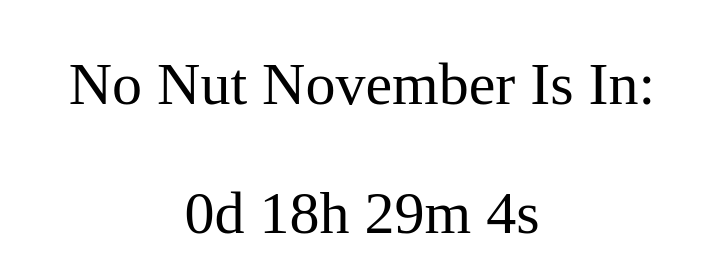
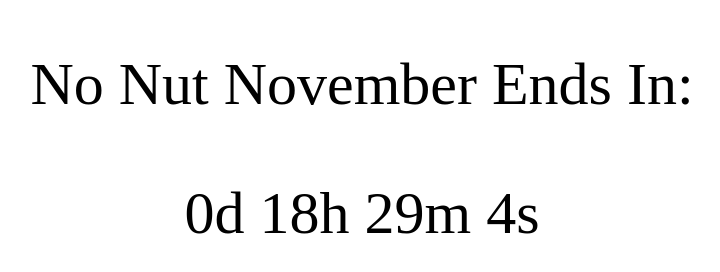
Before and after one commit to theneofan/nonutnovember, a plain HTML site: page index.html in a window 1280 px wide. Shown: the whole page, without its empty margins (278-998 px from the left). Drawn offline with Linux system fonts and the light colour scheme.

Commit message:
Update index.html

```diff
--- a/index.html
+++ b/index.html
@@ -12,7 +12,7 @@ p {
 </head>
 <body>
 
-<p>No Nut November Is In:</p>
+<p>No Nut November Ends In:</p>
 
 <p id="demo"></p>
 
```
